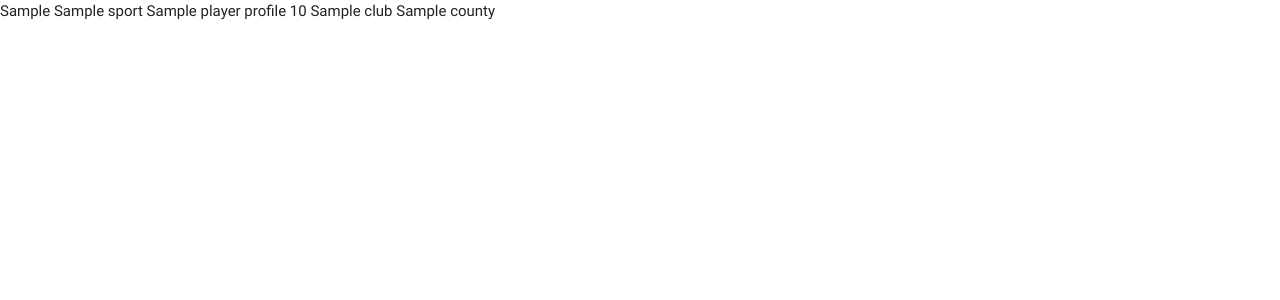
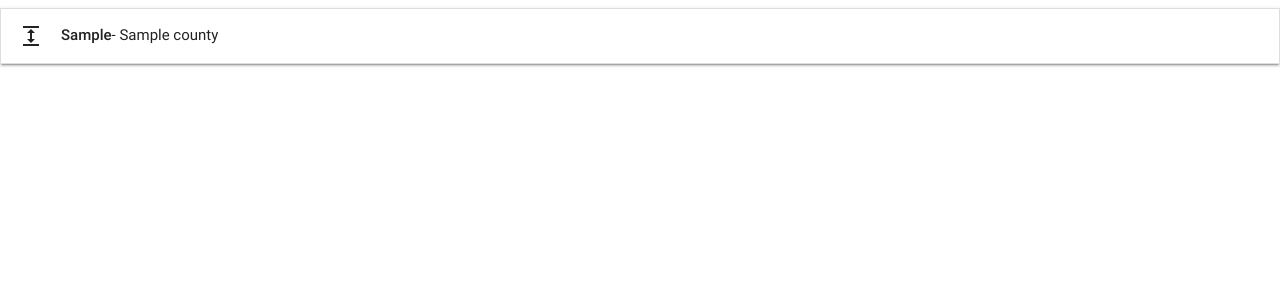
Before and after one commit to tom1mol/project3-gaa-players, a Flask app: page / in a window 1280 px wide. Shown: the top 300 px of the page. Run offline with Flask 2, Linux system fonts and the light colour scheme; a database or web service that is not in the repository returns one stand-in record (values such as "Sample title"); some libraries are stand-ins or nearby versions.

Commit message:
added add_profile_data.html

```diff
--- a/app.py
+++ b/app.py
@@ -21,6 +21,11 @@ def get_tasks():
 
 
 
+@app.route('/add_profile_data')
+def add_profile_data():
+    return render_template('add_profile_data.html')
+
+
 if __name__ == "__main__":
     app.run(host=os.getenv('IP', '0.0.0.0'),
             port=int(os.getenv('PORT', 8080)),
--- a/templates/base.html
+++ b/templates/base.html
@@ -1,7 +1,7 @@
 <!DOCTYPE html>
 <html>
     <head>
-        <link href="https://fonts.googleapis.com/icon?family=Material+Icons" rel="stylesheet">  <!--http://google.github.io/material-design-icons/     //-->
+        <link href="https://fonts.googleapis.com/icon?family=Material+Icons" rel="stylesheet">  <!--http://google.github.io/material-design-icons/     //-->  <!-- https://material.io/tools/icons/?style=baseline  to get icons //-->
         <link rel="stylesheet" href="https://cdnjs.cloudflare.com/ajax/libs/materialize/0.100.2/css/materialize.min.css">
         <!--http://archives.materializecss.com/0.100.2/getting-started.html //-->
 
@@ -14,5 +14,10 @@
 
         <script src="https://cdnjs.cloudflare.com/ajax/libs/jquery/3.3.1/jquery.min.js"></script>                                     <!--https://cdnjs.com/libraries/jquery     //-->
         <script src="https://cdnjs.cloudflare.com/ajax/libs/materialize/0.100.2/js/materialize.min.js"></script>                      <!--http://archives.materializecss.com/0.100.2/getting-started.html    //-->
+        <script type="text/javascript">
+            $(document).ready(function() {
+                $('.collapsible').collapsible();
+            });
+        </script>
     </body>
 </html>
--- a/templates/player_profile.html
+++ b/templates/player_profile.html
@@ -1,12 +1,30 @@
 {% extends 'base.html' %}
 {% block content %}
-        {% for task in tasks %}
-            {{task.club_county}}
-            {{task.sport}}
+
+
+
+
+
+
+
+<ul class="collapsible" data-collapsible="expandable">
+    {% for task in tasks %}
+    <li>
+        <div class="collapsible-header"><i class="material-icons">expand</i>
+        <strong>{{task.club_county}}</strong> - {{task.county}}
+        </div>
+        <div class="collapsible-body">
+            <span>
+                {{task.club}}
+            </span></div>
+    </li>
+    {% endfor %}
+</ul>
+
+{% endblock %}
+
+
+<!--{{task.sport}}
             {{task.player_name}}
             {{task.player_age}}
-            {{task.club}}
-            {{task.county}}
-        {% endfor %}
-
-{% endblock %}
+        //-->
```
Also changed, not shown: templates/add_profile_data.html (added, +7 -0 lines).
